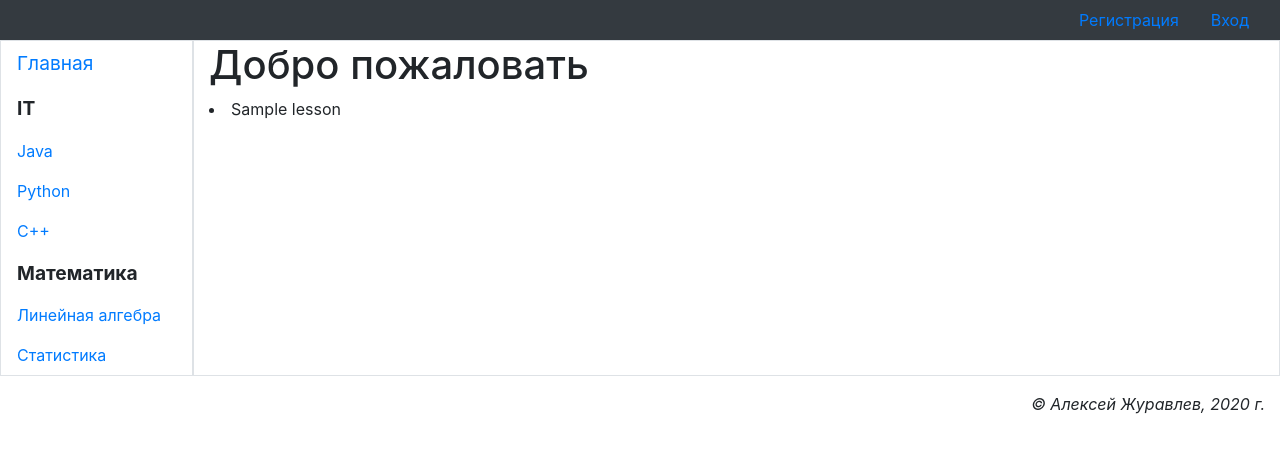
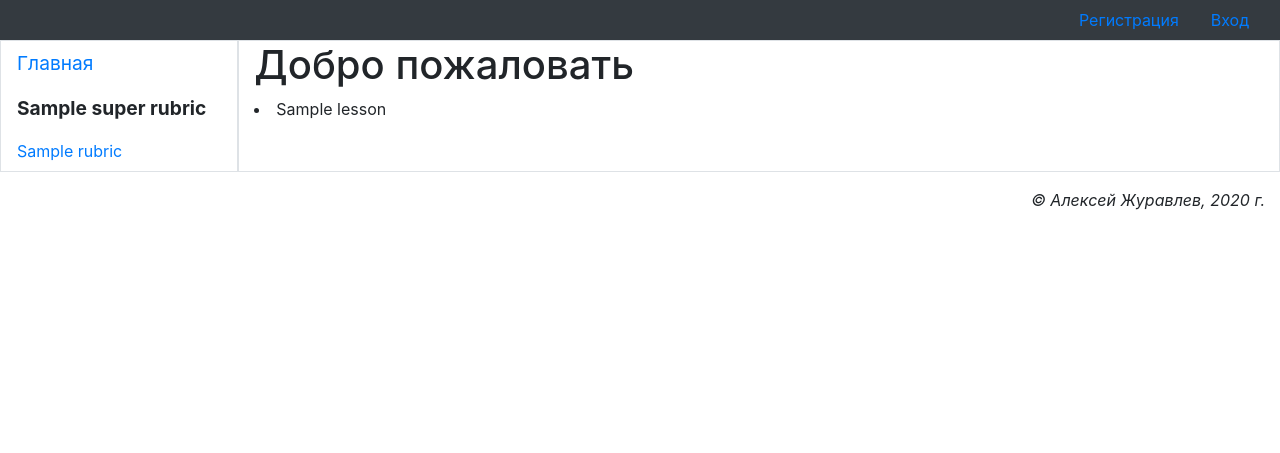
Before and after one commit to Afsent/education-platform, a Django app: template main/templates/main.html in a window 1280 px wide. Shown: the top 453 px of the page. Run offline with Django 3.2, Linux system fonts and the light colour scheme; the template is opened without the code that fills it: most values are stand-ins (such as "Sample title", 1, 10 or a date in 2020); some libraries are stand-ins or nearby versions.

Commit message:
Add rubric list to navbar

```diff
--- a/education_platform/settings.py
+++ b/education_platform/settings.py
@@ -62,6 +62,7 @@ TEMPLATES = [
                 'django.template.context_processors.request',
                 'django.contrib.auth.context_processors.auth',
                 'django.contrib.messages.context_processors.messages',
+                'main.middlewares.lwm_context_processor',
             ],
         },
     },
@@ -126,5 +127,5 @@ EMAIL_HOST = 'smtp.gmail.com'
 EMAIL_USE_TLS = True
 EMAIL_PORT = 587
 EMAIL_HOST_USER = 'aleexzhuravlev@gmail.com'
-EMAIL_HOST_PASSWORD = '*******'
+EMAIL_HOST_PASSWORD = '********'
 DEFAULT_FROM_EMAIL = 'aleexzhuravlev@gmail.com'
--- /dev/null
+++ b/main/middlewares.py
@@ -0,0 +1,6 @@
+from .models import SubRubric
+
+
+def lwm_context_processor(request):
+    context = {'rubrics': SubRubric.objects.all()}
+    return context
--- a/main/models.py
+++ b/main/models.py
@@ -42,7 +42,7 @@ class SuperRubricManager(models.Manager):
 class SuperRubric(Rubric):
     objects = SuperRubricManager()
 
-    def str(self):
+    def __str__(self):
         return self.name
 
     class Meta:
@@ -60,7 +60,7 @@ class SubRubricManager(models.Manager):
 class SubRubric(Rubric):
     objects = SubRubricManager()
 
-    def str(self):
+    def __str__(self):
         return '%s - %s' % (self.super_rubric.name, self.name)
 
     class Meta:
--- a/main/templates/layout/basic.html
+++ b/main/templates/layout/basic.html
@@ -30,10 +30,12 @@
                     <a class="dropdown-item" href="{% url 'profile_change' %}">Изменить
                         личные
                         данные</a>
-                    <a class="dropdown-item" href="{% url 'password_change' %}">Изменить
+                    <a class="dropdown-item"
+                       href="{% url 'password_change' %}">Изменить
                         пароль</a>
                     <div class="dropdown-divider"></div>
-                    <a class="dropdown-item" href="{% url 'logout' %}">Выйти</a>
+                    <a class="dropdown-item"
+                       href="{% url 'logout' %}">Выйти</a>
                     <div class="dropdown-divider"></div>
                     <a class="dropdown-item" href="{% url 'profile_delete' %}">Удалить</a>
                 </div>
@@ -51,15 +53,15 @@
 <div class="row">
     <nav class="col-md-auto nav flex-column border">
         <a class="nav-link root"
-           href="{% url 'main' %}">Главная
-        </a>
-        <span class=" nav-link root font-weight-bold">IT</span>
-        <a class="nav-link" href="#">Java</a>
-        <a class="nav-link" href="#">Python</a>
-        <a class="nav-link" href="#">C++</a>
-        <span class="nav-link root font-weight-bold" href="#">Математика</span>
-        <a class="nav-link" href="#">Линейная алгебра</a>
-        <a class="nav-link" href="#">Статистика</a>
+           href="{% url 'main' %}">Главная</a>
+        {% for rubric in rubrics %}
+            {% ifchanged rubric.super_rubric.pk %}
+                <span class="nav-link root font-weight-bold">
+                    {{ rubric.super_rubric.name }}</span>
+            {% endifchanged %}
+            <a class="nav-link"
+               href="{% url 'by_rubric' pk=rubric.pk %}">{{ rubric.name }}</a>
+        {% endfor %}
     </nav>
     <section class="col border ру-2">
         {% bootstrap_messages %}
--- a/main/urls.py
+++ b/main/urls.py
@@ -1,9 +1,10 @@
 from django.urls import path
 from .views import profile, BBLoginView, BBLogoutView, ChangeUserInfoView, \
     BBPasswordChangeView, RegisterDoneView, RegisterUserView, user_activate, \
-    main, DeleteUserView
+    main, DeleteUserView, by_rubric
 
 urlpatterns = [
+    path('<int:pk>/', by_rubric, name='by_rubric'),
     path('', main, name='main'),
 ]
 
--- a/main/views.py
+++ b/main/views.py
@@ -94,6 +94,10 @@ class DeleteUserView(LoginRequiredMixin, DeleteView):
         return get_object_or_404(queryset, pk=self.user_id)
 
 
+def by_rubric(request, pk):
+    pass
+
+
 @login_required
 def main(request):
     lessons = Lessons.objects.all()
```
